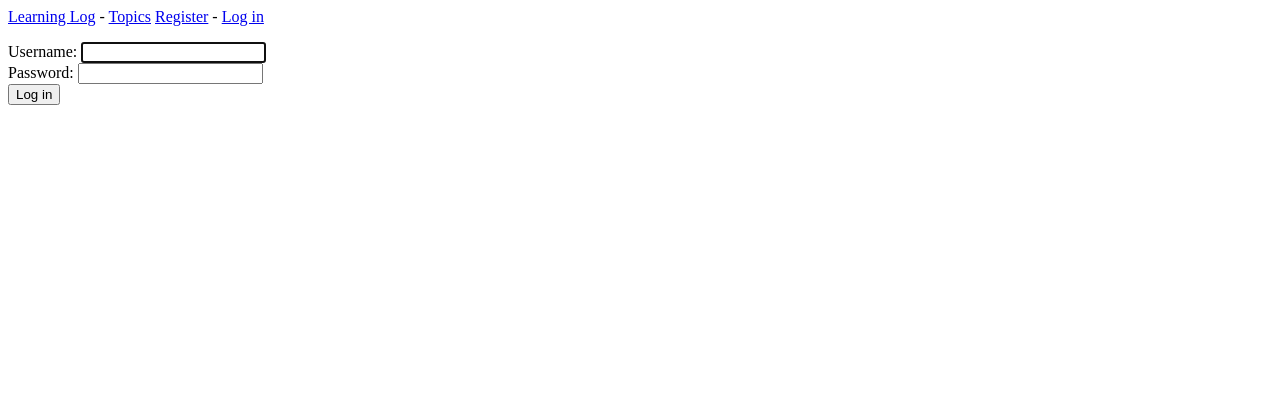
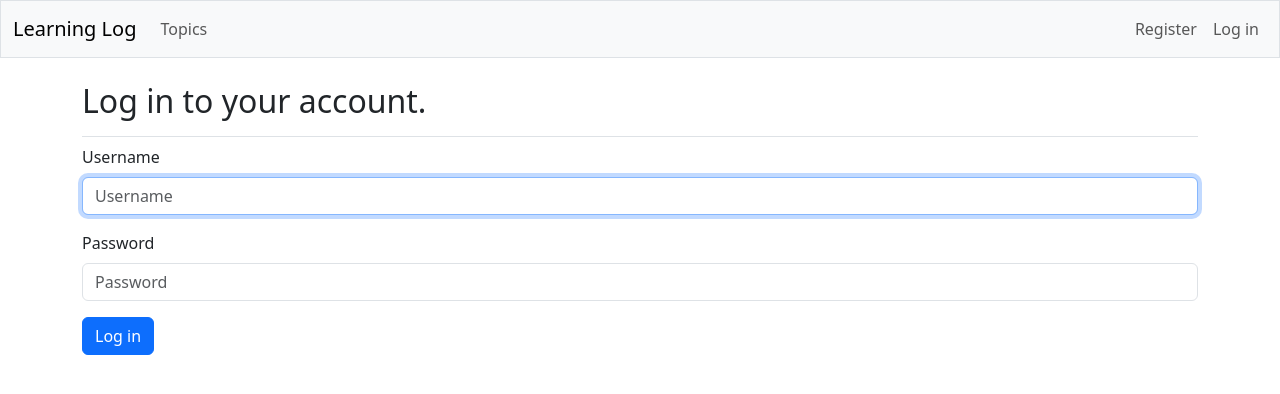
Before and after one commit to mariouriarte/python-crash-course, a Django app: page /accounts/login/ in a window 1280 px wide. Shown: the top 394 px of the page. Run offline with Django 4.2, Linux system fonts and the light colour scheme; some libraries are stand-ins or nearby versions.

Commit message:
Implement bootstrap5, final chapter

```diff
--- a/c18/learning_log/accounts/templates/registration/login.html
+++ b/c18/learning_log/accounts/templates/registration/login.html
@@ -1,13 +1,14 @@
 {% extends 'learning_logs/base.html' %}
+{% load django_bootstrap5 %}
+
+{% block page_header %}
+<h2>Log in to your account.</h2>
+{% endblock page_header %}
 
 {% block content %}
-    {% if form.errors %}
-        <p>Your username and password didn't match. Please try again.</p>
-    {% endif %}
-
-    <form action="{% url 'accounts:login' %}" method='post'>
-        {% csrf_token %}
-        {{ form.as_div }}
-        <button name="submit">Log in</button>
-    </form>
+<form action="{% url 'accounts:login' %}" method='post'>
+    {% csrf_token %}
+    {% bootstrap_form form %}
+    {% bootstrap_button button_type="submit" content="Log in" %}
+</form>
 {% endblock content %}
--- a/c18/learning_log/learning_logs/templates/learning_logs/base.html
+++ b/c18/learning_log/learning_logs/templates/learning_logs/base.html
@@ -1,20 +1,74 @@
-<p>
-    <a href="{% url 'learning_logs:index' %}">Learning Log</a> -
-    <a href="{% url 'learning_logs:topics' %}">Topics</a>
+<!doctype html>
+<html lang="en">
+<head>
+  <meta charset="utf-8">
+  <meta name="viewport" content="width=device-width, initial-scale=1">
+  <title>Learning Log</title>
+
+  {% load django_bootstrap5 %}
+  {% bootstrap_css %}
+  {% bootstrap_javascript %}
+
+</head>
+<body>
+  <nav class="navbar navbar-expand-md navbar-light bg-light mb-4 border">
+    <div class="container-fluid">
+      <a class="navbar-brand" href="{% url 'learning_logs:index' %}">
+          Learning Log</a>
+
+      <button class="navbar-toggler" type="button" data-bs-toggle="collapse"
+        data-bs-target="#navbarCollapse" aria-controls="navbarCollapse"
+        aria-expanded="false" aria-label="Toggle navigation">
+        <span class="navbar-toggler-icon"></span>
+      </button>
+
+      <div class="collapse navbar-collapse" id="navbarCollapse">
+        <ul class="navbar-nav me-auto mb-2 mb-md-0">
+          <li class="nav-item">
+            <a class="nav-link" href="{% url 'learning_logs:topics' %}">
+              Topics</a></li>
+        </ul> <!-- End of links on left side of navbar -->
+
+        <!-- Account-related links -->
+        <ul class="navbar-nav ms-auto mb-2 mb-md-0">
 
           {% if user.is_authenticated %}
-        Hello, {{ user.username }}.
+            <li class="nav-item">
+              <span class="navbar-text me-2">Hello, {{ user.username }}.
+                </span></li>
           {% else %}
-        <a href="{% url 'accounts:register' %}">Register</a> -
-        <a href="{% url 'accounts:login' %}">Log in</a>
+            <li class="nav-item">
+              <a class="nav-link" href="{% url 'accounts:register' %}">
+                  Register</a></li>
+            <li class="nav-item">
+              <a class="nav-link" href="{% url 'accounts:login' %}">
+                  Log in</a></li>
           {% endif %}
-</p>
-{% block content %}{% endblock content %}
+
+        </ul> <!-- End of account-related links -->
 
         {% if user.is_authenticated %}
-    <hr />
           <form action="{% url 'accounts:logout' %}" method='post'>
             {% csrf_token %}
-        <button name='submit'>Log out</button>
+            <button name='submit' class='btn btn-outline-secondary btn-sm'>
+              Log out</button>
           </form>
         {% endif %}
+
+      </div> <!-- Closes collapsible parts of navbar -->
+
+    </div> <!-- Closes navbar's container -->
+  </nav> <!-- End of navbar -->
+
+  <main class="container">
+    <div class="pb-2 mb-2 border-bottom">
+      {% block page_header %}{% endblock page_header %}
+    </div>
+
+    <div>
+      {% block content %}{% endblock content %}
+    </div>
+  </main>
+
+</body>
+</html>
--- a/c18/learning_log/ll_project/settings.py
+++ b/c18/learning_log/ll_project/settings.py
@@ -33,6 +33,7 @@ ALLOWED_HOSTS = []
 INSTALLED_APPS = [
     'learning_logs',
     'accounts',
+    'django_bootstrap5',
     'django.contrib.admin',
     'django.contrib.auth',
     'django.contrib.contenttypes',
--- /dev/null
+++ b/c18/learning_log/requirements_remote.txt
@@ -0,0 +1,2 @@
+gunicorn
+psycopg2
```
Also changed, not shown: c18/learning_log/learning_logs/templates/learning_logs/index.html (+15 -4 lines), c18/learning_log/learning_logs/templates/learning_logs/topic.html (+16 -11 lines), c18/learning_log/learning_logs/templates/learning_logs/topics.html (+10 -6 lines), c18/learning_log/requirements.txt (+5 -224 lines), c18/learning_log/db.sqlite3, 1 other file. Lines whose indentation alone changed are shown as unchanged.
